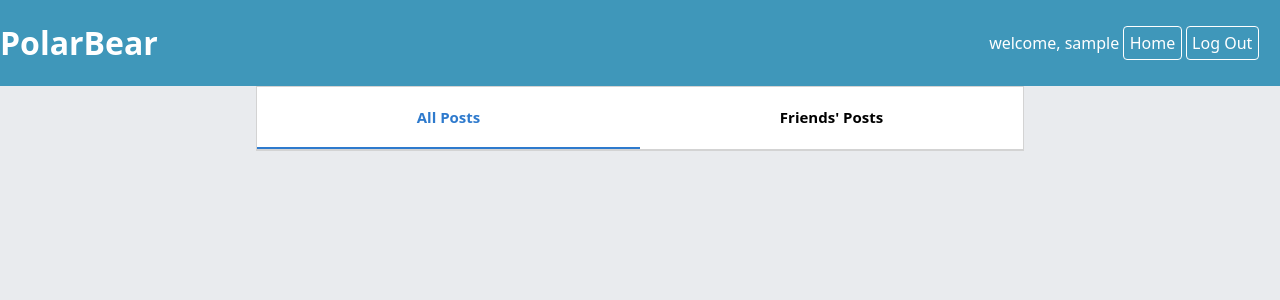
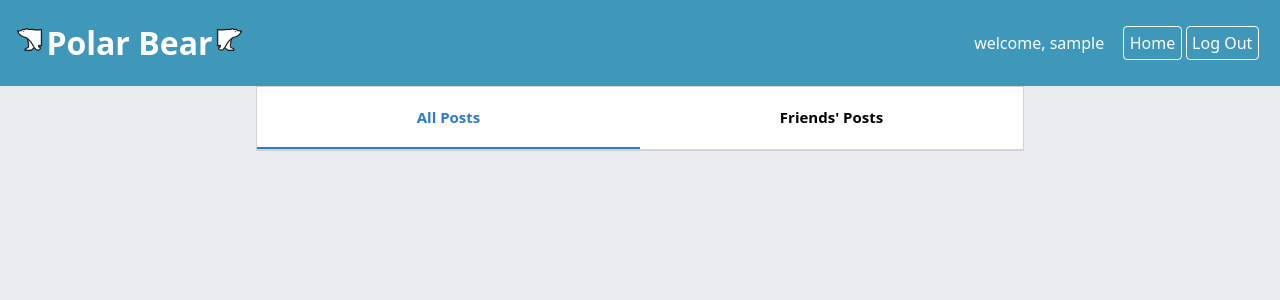
Before and after one commit to petelliott/CMPUT404-project, a Django app: page /blog/posts/all in a window 1280 px wide. Shown: the top 300 px of the page. Run offline with Django 3.2, Linux system fonts and the light colour scheme; the visitor is signed in with stand-in values (Sample User, id 1); data that the repository does not hold is empty.

Commit message:
Logo and padding added to base bar

```diff
--- a/static/base.css
+++ b/static/base.css
@@ -119,8 +119,20 @@
 a.nolinkstyle {
     text-decoration: none;
     color: white;
+    padding-left: 15px;
+    padding-right: 15px;
 }
 
 friend-request {
     display: inline;
 }
+
+.textpadding{
+    padding-left: 15px;
+    padding-right: 15px;
+}
+
+.baroption p{
+    padding-left: 15px;
+    padding-right: 15px;
+}
--- a/templates/base.html
+++ b/templates/base.html
@@ -9,10 +9,10 @@
   </head>
   <body>
     <div class="mainbar">
-      <h1><a href="/" class="nolinkstyle">PolarBear</a></h1>
+      <h1><a href="/" class="nolinkstyle"><img src="{% static 'rightbearicon.png' %}" height="30">Polar Bear<img src="{% static 'leftbearicon.png' %}" height="30"></a></h1>
       {% if user and user.is_authenticated and user.author%}
       <div class="baroption">
-        <p>welcome, {{ user.username }}</p>
+        <p>Welcome, {{ user.username }}</p>
         <a href="{% url 'profile' user.author.pk %}" class="buttonlink">Profile</a>
         <a href="/" class="buttonlink">Home</a>
         <a href="{% url 'post' %}" class="buttonlink">Post</a>
```
Also changed, not shown: static/leftbearicon.png (added), static/rightbearicon.png (added).
